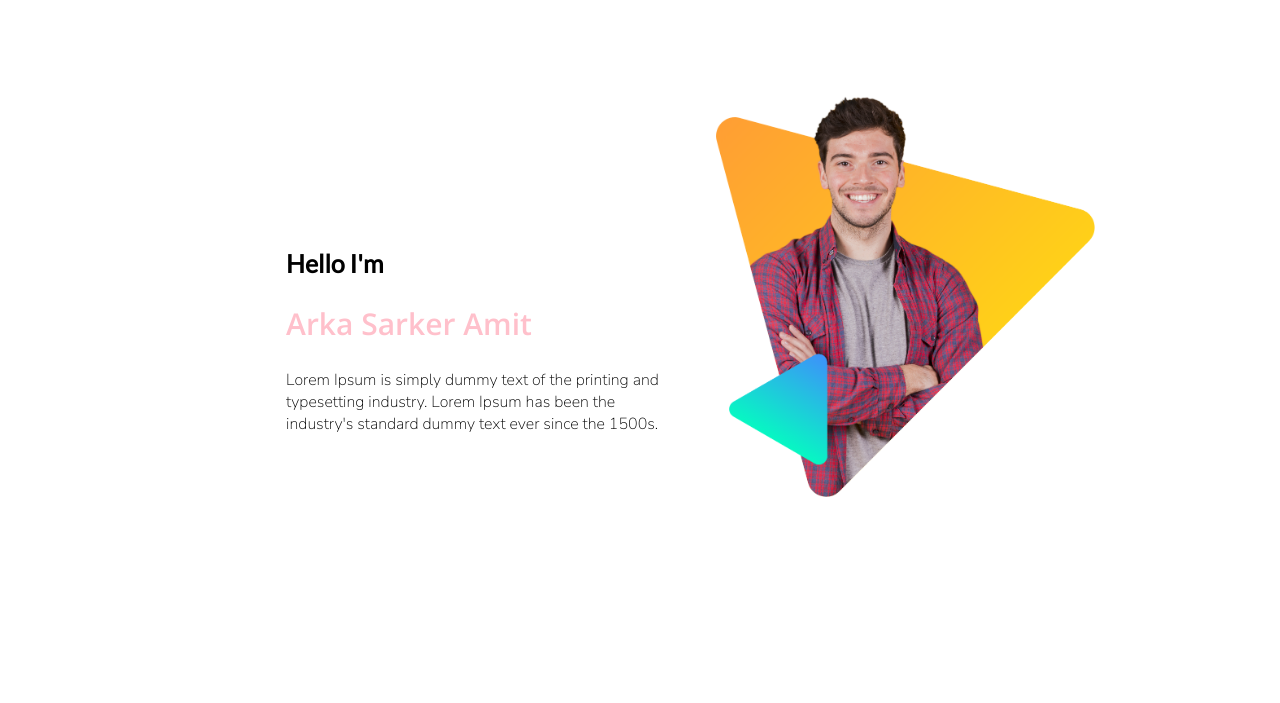
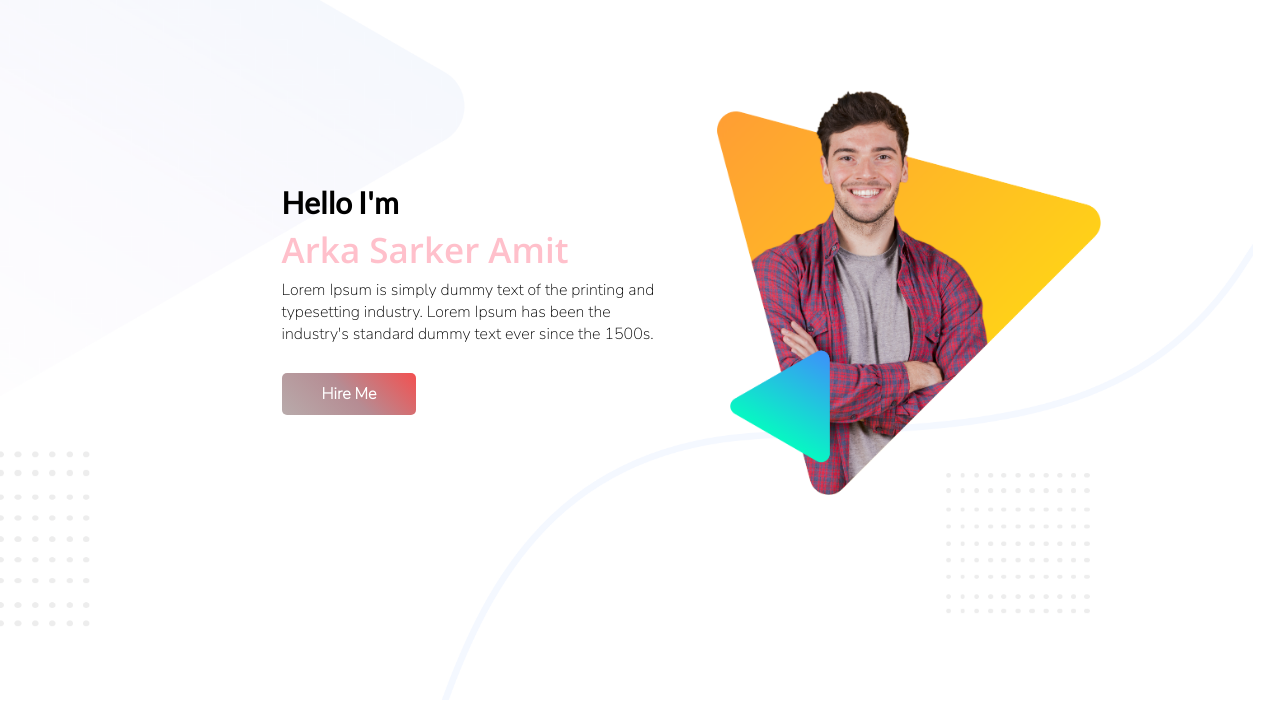
Before and after one commit to arkasamit/ArkaSarker, a plain HTML site: page index.html in a window 1280 px wide. Drawn offline with nearby package versions, Linux system fonts and the light colour scheme.

Commit message:
bacround and button

```diff
--- a/index.html
+++ b/index.html
@@ -11,18 +11,24 @@
 
 </head>
 <body>
-    <section>
+    <section class="topwebsite">
         <div id="adjust" class="half-width">
             <h3>Hello I'm</h3>
             <h2>Arka Sarker Amit</h2>
             <p>
                 Lorem Ipsum is simply dummy text of the printing and typesetting industry. Lorem Ipsum has been the industry's standard dummy text ever since the 1500s.
             </p>
+           <br>
+           <a class="link-btn" target="_blank" href="https://www.w3schools.com/">Hire Me</a>
+
         </div>
         <div id="adjust_two" class="half-width">
         <img src="peter.png">
         </div>
+
     </section>
+    <section>
 
+    </section>
 </body>
 </html>
--- a/style.css
+++ b/style.css
@@ -1,15 +1,19 @@
 body{
     font-family: 'Lato', sans-serif;
 font-family: 'Nunito Sans', sans-serif;
+margin: 0px;
 }
+
 h2{
-    font-size: 30px;
+    font-size: 35px;
     font-family: 'Open Sans', sans-serif;
     color: pink;
+    line-height: 0em;
 }
 h3{
-    font-size: 25px;
+    font-size: 30px;
     font-family: 'Lato', sans-serif;
+
 }
 .half-width{
     width: 30%;
@@ -23,6 +27,25 @@ h3{
 
 }
 #adjust{
-    margin-top: 15%;
+    margin-top: 10%;
     margin-left: 20%;
 }
+.topwebsite{
+    background-image: url(header-bg.png);
+
+    background-repeat: no-repeat;
+}
+section{
+    height: 700px;
+    background-size: contain;
+
+}
+.link-btn{
+    text-decoration: none;
+    padding: 10px 40px;
+    border-radius: 5px;
+    text-align: center;
+    color: white;
+    font-weight: bold;
+    background-image: linear-gradient(45deg, rgb(184, 171, 171), rgb(182, 140, 147), rgb(243, 80, 80));
+}
```
